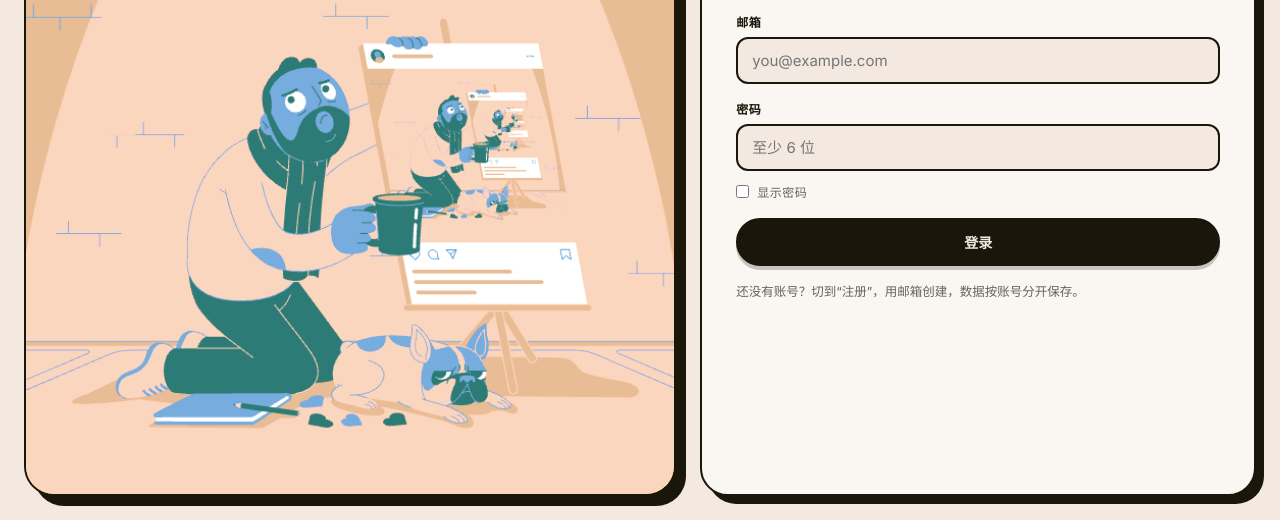
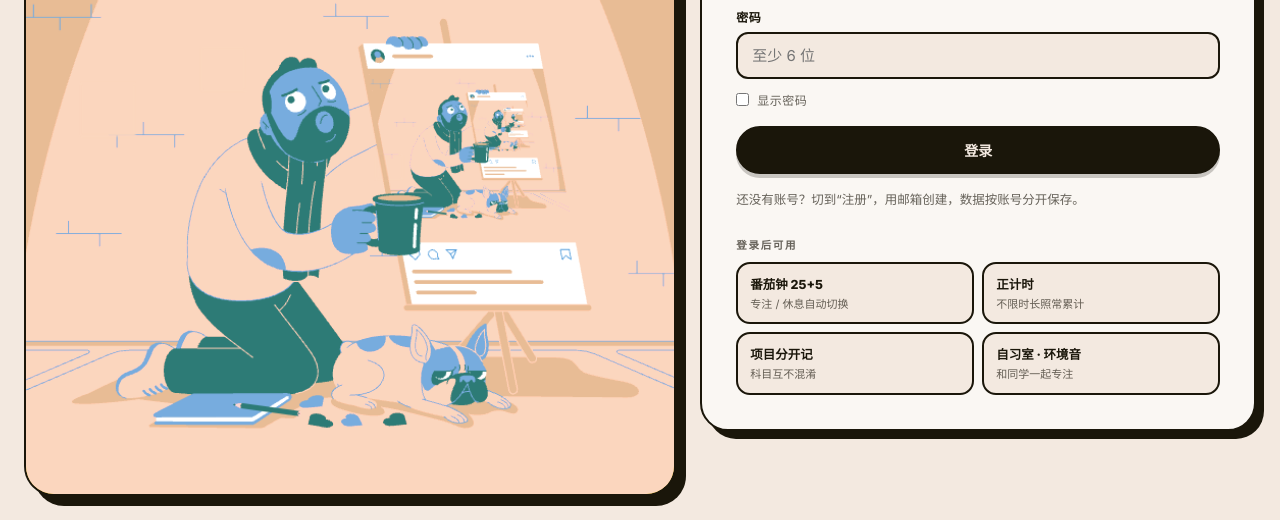
Before and after one commit to MIMAO28/Focus_web, a plain HTML site: page app/static/index.html in a window 1280 px wide. Shown: the part 280-800 px from the top of the page. Drawn offline with Linux system fonts and the light colour scheme; no server answers; a web font is replaced by a local one.

Commit message:
登录卡片补充功能入口，卡片改为内容高度居中减少留白

```diff
--- a/app/static/index.html
+++ b/app/static/index.html
@@ -63,6 +63,15 @@
       <p class="hint" id="authHint">还没有账号？切到“注册”，用邮箱创建，数据按账号分开保存。</p>
       <button id="resendBtn" class="link-btn" type="button" hidden>没收到验证邮件？重新发送</button>
     </form>
+    <div class="auth-feats" aria-label="登录后可用功能">
+      <p class="feats-label">登录后可用</p>
+      <div class="feat-grid">
+        <div class="feat"><b>番茄钟 25+5</b><span>专注 / 休息自动切换</span></div>
+        <div class="feat"><b>正计时</b><span>不限时长照常累计</span></div>
+        <div class="feat"><b>项目分开记</b><span>科目互不混淆</span></div>
+        <div class="feat"><b>自习室 · 环境音</b><span>和同学一起专注</span></div>
+      </div>
+    </div>
   </div>
 </main>
 
--- a/app/static/styles.css
+++ b/app/static/styles.css
@@ -263,6 +263,7 @@ button, input, select { font-family: inherit; color: inherit; }
 }
 
 .auth-card {
+  align-self: center;
   background: var(--paper);
   border: var(--line);
   border-radius: 28px;
@@ -272,6 +273,28 @@ button, input, select { font-family: inherit; color: inherit; }
   flex-direction: column;
   justify-content: center;
 }
+
+.auth-feats { margin-top: 26px; }
+.feats-label {
+  margin: 0 0 10px;
+  font-size: 10.5px;
+  font-weight: 800;
+  letter-spacing: .16em;
+  color: var(--muted);
+}
+.feat-grid {
+  display: grid;
+  grid-template-columns: 1fr 1fr;
+  gap: 8px;
+}
+.feat {
+  border: var(--line);
+  border-radius: 14px;
+  padding: 10px 12px;
+  background: var(--cream);
+}
+.feat b { display: block; font-size: 12.5px; font-weight: 800; }
+.feat span { display: block; margin-top: 3px; font-size: 11px; line-height: 1.5; color: var(--muted); }
 
 .tabs {
   display: flex;
```
